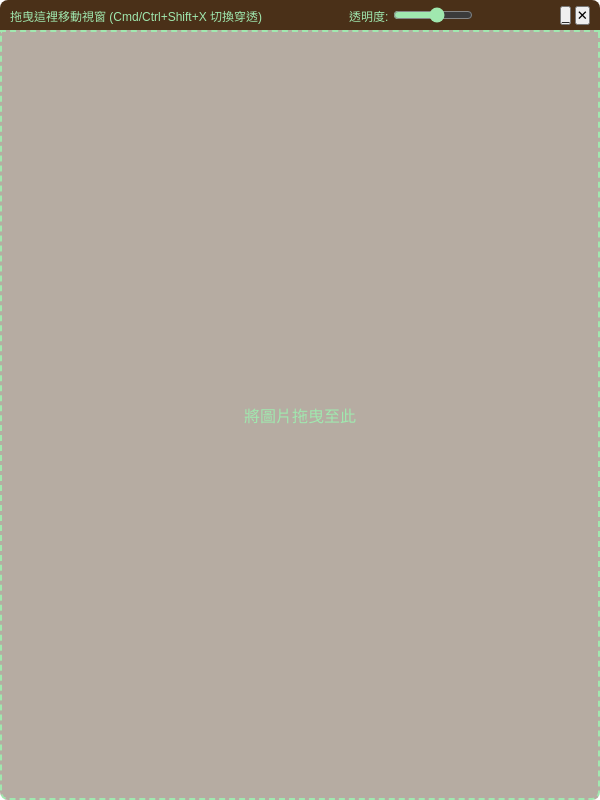
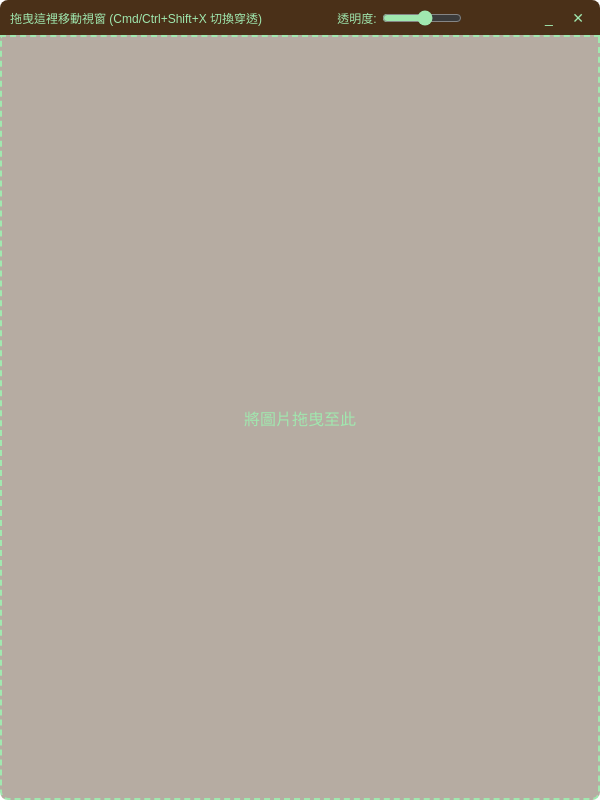
Before and after one commit to anshaer/Photo-editing-aid, an Electron app: page index.html in a window 600 px wide. Drawn offline with Linux system fonts and the light colour scheme; no server answers.

Commit message:
Update style.css

```diff
--- a/style.css
+++ b/style.css
@@ -15,7 +15,7 @@ body, html {
 
 .drag-bar {
   -webkit-app-region: drag;
-  height: 30px;
+  height: 35px; /* 稍微加高一點點，讓按鈕更好按 */
   background-color: #4A3018;
   color: #A0E8AF;
   display: flex;
@@ -32,7 +32,6 @@ body.click-through .drag-bar {
   opacity: 0;
 }
 
-/* 新增：讓拉桿區域可以被滑鼠操作 */
 .slider-container {
   -webkit-app-region: no-drag;
   display: flex;
@@ -43,12 +42,44 @@ body.click-through .drag-bar {
 input[type="range"] {
   cursor: pointer;
   width: 80px;
-  accent-color: #A0E8AF; /* 薄荷綠拉桿 */
+  accent-color: #A0E8AF;
+}
+
+/* 新增：視窗按鈕區塊樣式 */
+.window-controls {
+  -webkit-app-region: no-drag; /* 絕對必要！讓按鈕可以被點擊 */
+  display: flex;
+  gap: 5px;
+}
+
+.window-controls button {
+  background: transparent;
+  border: none;
+  color: #A0E8AF;
+  cursor: pointer;
+  font-size: 14px;
+  width: 24px;
+  height: 24px;
+  display: flex;
+  justify-content: center;
+  align-items: center;
+  border-radius: 4px;
+  transition: background-color 0.2s, color 0.2s;
+}
+
+.window-controls button:hover {
+  background-color: rgba(160, 232, 175, 0.2);
+}
+
+/* 讓關閉按鈕滑鼠移過去時變紅色，符合使用者直覺 */
+#close-btn:hover {
+  background-color: #ff4c4c;
+  color: white;
 }
 
 .image-container {
   width: 100%;
-  height: calc(100% - 30px);
+  height: calc(100% - 35px);
   background-color: rgba(74, 48, 24, 0.4);
   border: 2px dashed #A0E8AF;
   display: flex;
@@ -75,5 +106,5 @@ body.click-through .image-container {
   max-height: 100%;
   object-fit: contain;
   display: none;
-  opacity: 0.6; /* 預設初始透明度 */
+  opacity: 0.6;
 }
```
